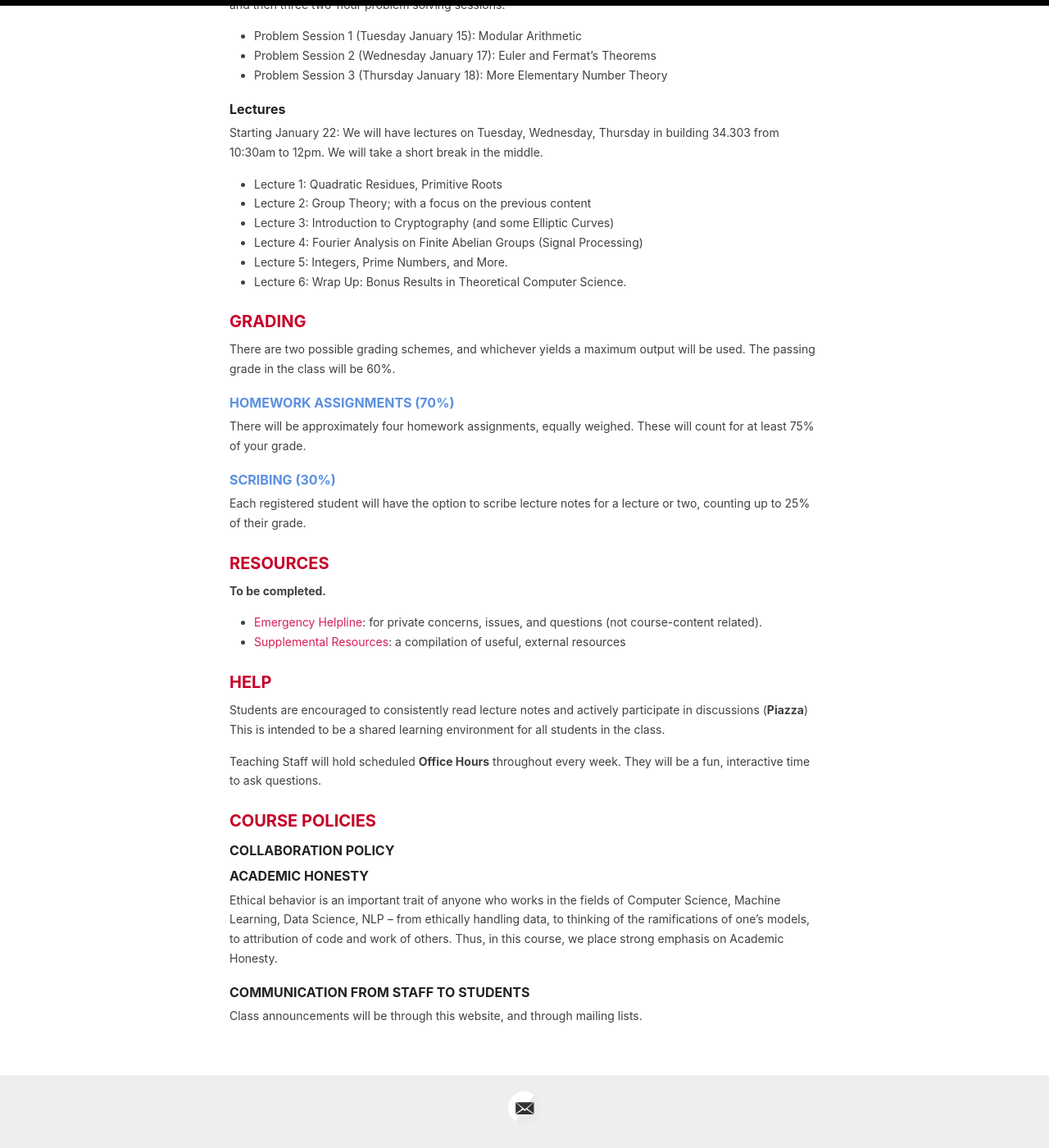
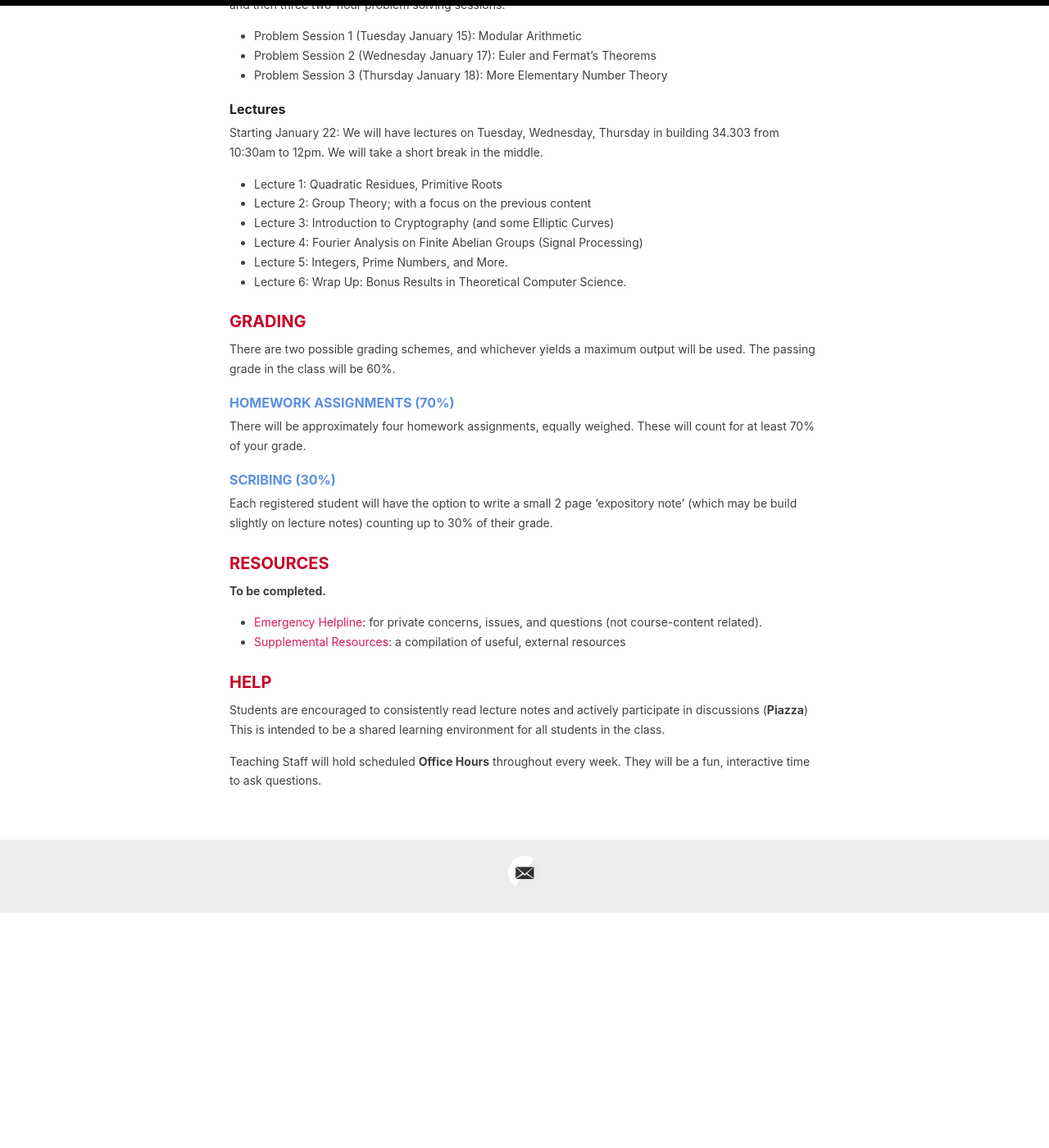
Before and after one commit to 6s096-iap24/6s096-iap24.github.io, a Jekyll site: the page built from _pages/syllabus.md, in a window 1280 px wide and 1400 px high, scrolled down 1150 px. Shown: the whole window at 82% size. Built offline with Jekyll 4.4.1, drawn with Linux system fonts in a browser that asks for light colours; after the commit the page ends 2263 px from its top, so only the background shows below that.

Commit message:
Update syllabus.md

```diff
--- a/_pages/syllabus.md
+++ b/_pages/syllabus.md
@@ -51,10 +51,10 @@ We will have lectures on Tuesday, Wednesday, Thursday in building 34.303 from 10
 There are two possible grading schemes, and whichever yields a maximum output will be used. The passing grade in the class will be 60%.
 
 ### <font color="#5B90E0">HOMEWORK ASSIGNMENTS (70%)</font>
-There will be approximately four homework assignments, equally weighed. These will count for at least 75% of your grade.
+There will be approximately four homework assignments, equally weighed. These will count for at least 70% of your grade.
 
 ### <font color="#5B90E0">SCRIBING (30%)</font>
-Each registered student will have the option to scribe lecture notes for a lecture or two, counting up to 25% of their grade.
+Each registered student will have the option to write a small 2 page 'expository note' (which may be build slightly on lecture notes) counting up to 30% of their grade.
 
 ## RESOURCES
 **To be completed.**
@@ -65,19 +65,3 @@ Each registered student will have the option to scribe lecture notes for a lectu
 Students are encouraged to consistently read lecture notes and actively participate in discussions (**Piazza**) This is intended to be a shared learning environment for all students in the class.
 
 Teaching Staff will hold scheduled **Office Hours** throughout every week. They will be a fun, interactive time to ask questions.
-
-## COURSE POLICIES
-### COLLABORATION POLICY
-<!-- <span style="background-color: #FFFF00"><b>The homework assignments must be conducted individually.</b></span> However, no single student should feel alone in the course. So, we encourage you to talk with and discuss the assignments with your fellow classmates, but this must be at the _conceptual_ level. That is, <span style="background-color: #FFFF00">no student should ever see another student's solutions or code. Your code must be written exclusively by you. If you post or share your homework assignment online (even if it only contains the questions and not solutions), this violates our academic policy and you will be reported to the university. This includes posting your assignment on GitHub. Do not do this.</span> In other words, your homework assignment is a private copy that only you can see. If you're unsure if something is allowed, please speak with us first. Any violation to the above constitutes Academic Dishonesty and will be reported. -->
-<!--
-We discourage you from using publicly-available code online, as you'll learn more if you write your code from scratch. However, **if you find useful code online that you wish to use, that is perfectly fine, but you must cite it.**
-
-**We do not allow using Generative AI (e.g., ChatGPT, Copilot, etc). Evidence of such will voilate our academic pollicy.**
-
-As a reminder, if a student cheats, it is not only harmful to one's own education but it also impacts everyone else in the course -- as it creates an unfair environment and sacrifices the integrity of the entire course. For this reason, we actively check to ensure your code hasn't been plagiarized or posted online. -->
-
-### ACADEMIC HONESTY
-Ethical behavior is an important trait of anyone who works in the fields of Computer Science, Machine Learning, Data Science, NLP -- from ethically handling data, to thinking of the ramifications of one’s models, to attribution of code and work of others. Thus, in this course, we place strong emphasis on Academic Honesty.
-
-### COMMUNICATION FROM STAFF TO STUDENTS
-Class announcements will be through this website, and through mailing lists.
```
